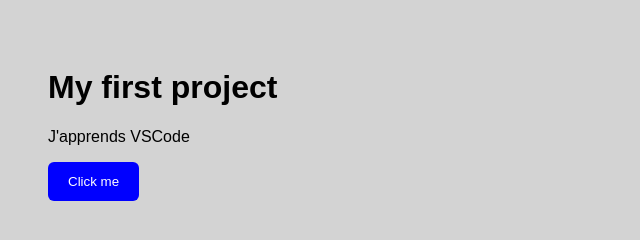
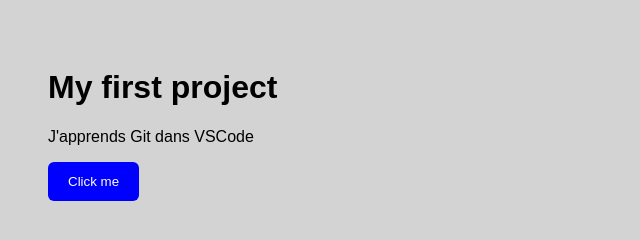
Before and after one commit to djachk/VSCode_tuto, a plain HTML site: page index.html in a window 1280 px wide. Shown: the full height of the page, 0-640 px from the left. Drawn offline with Linux system fonts and the light colour scheme.

Commit message:
Connect Javascript and update the page

```diff
--- a/index.html
+++ b/index.html
@@ -8,7 +8,8 @@
 </head>
 <body>
     <h1>My first project</h1>
-    <p>J'apprends VSCode</p>
+    <p>J'apprends Git   dans VSCode</p>
     <button>Click me</button>
+    <script src="app.js"></script>
 </body>
 </html>
--- a/style.css
+++ b/style.css
@@ -10,4 +10,5 @@ button {
   color: white;
   border: none;
   border-radius: 6px;
+  cursor: pointer;
 }
```
